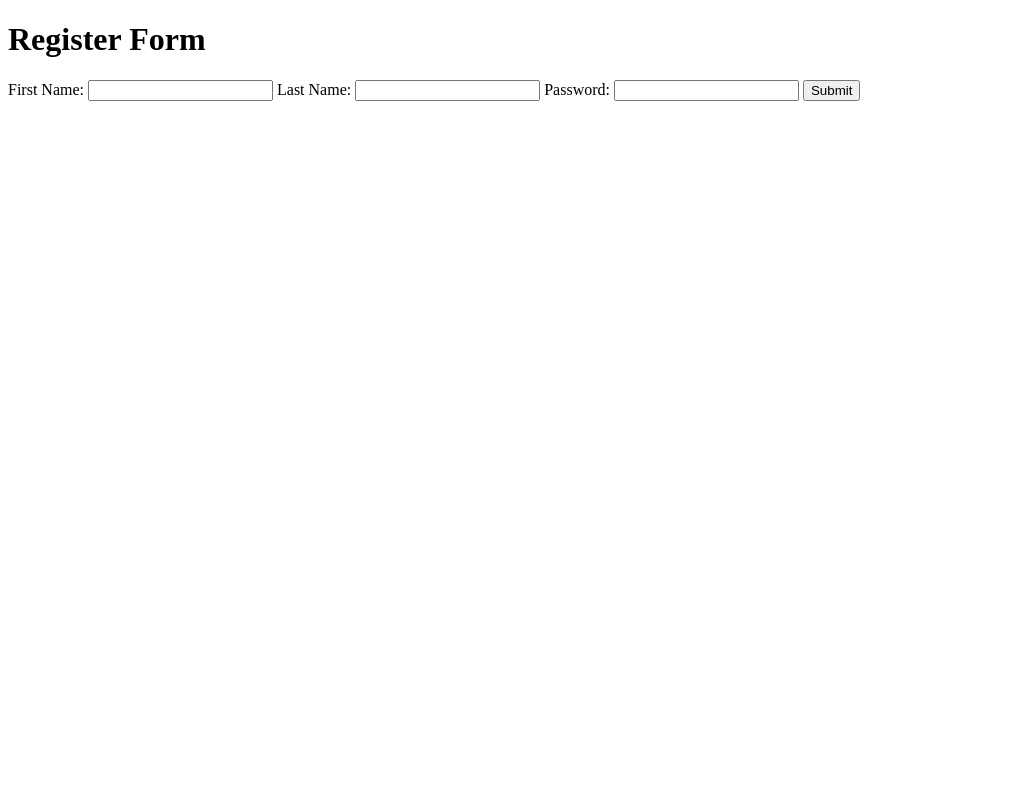
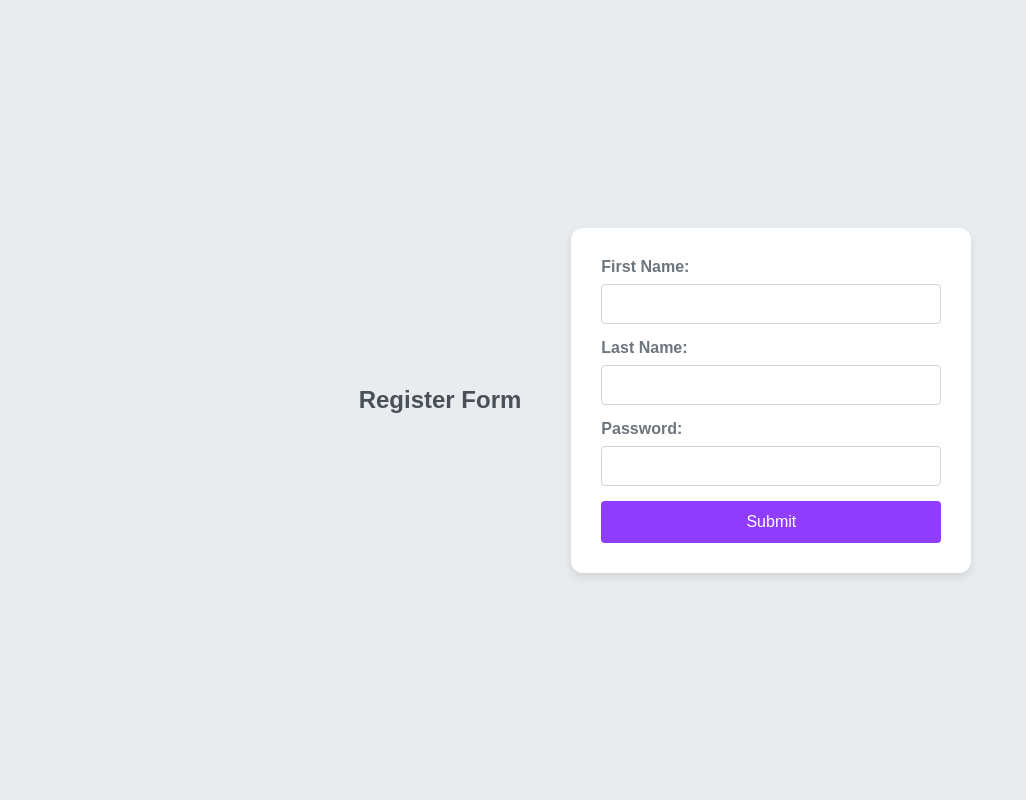
Before and after one commit to lasindu5326/SITS_employee, a PHP site: page / in a window 1280 px wide. Shown: the whole page, without its empty margins (0-1026 px from the left). Run offline with PHP 8.4, Linux system fonts and the light colour scheme.

Commit message:
eidited style.css

```diff
--- a/index.php
+++ b/index.php
@@ -4,7 +4,7 @@
     <meta charset="UTF-8">
     <meta name="viewport" content="width=device-width, initial-scale=1.0">
     <title>Register Form</title>
-
+    <link rel="stylesheet" href="style.css">
 </head>
 <body>
     <h1>Register Form</h1>
--- /dev/null
+++ b/style.css
@@ -0,0 +1,63 @@
+/* style.css */
+
+body {
+    font-family: Arial, sans-serif;
+    background-color: #e9ecef;
+    display: flex;
+    justify-content: center;
+    align-items: center;
+    height: 100vh;
+    margin: 0;
+}
+
+h1 {
+    color: #495057;
+    text-align: left;
+    margin: 50px;
+    font-size: 24px;
+}
+
+form {
+    background-color: #ffffff;
+    padding: 30px;
+    border-radius: 12px;
+    box-shadow: 0 4px 8px rgba(0, 0, 0, 0.1);
+    width: 100%;
+    max-width: 400px;
+    box-sizing: border-box;
+}
+
+label {
+    display: block;
+    margin-bottom: 8px;
+    font-weight: bold;
+    color: #6c757d;
+}
+
+input[type="text"],
+input[type="password"] {
+    width: 100%;
+    padding: 10px;
+    margin-bottom: 15px;
+    border: 1px solid #ced4da;
+    border-radius: 4px;
+    box-sizing: border-box;
+    font-size: 16px;
+    color: #000000;
+}
+
+input[type="submit"] {
+    background-color: rgb(145, 61, 255);
+    color: white;
+    padding: 12px;
+    border: none;
+    border-radius: 4px;
+    cursor: pointer;
+    width: 100%;
+    font-size: 16px;
+    transition: background-color 0.3s ease;
+}
+
+input[type="submit"]:hover {
+    background-color: #b689ff;
+}
```
